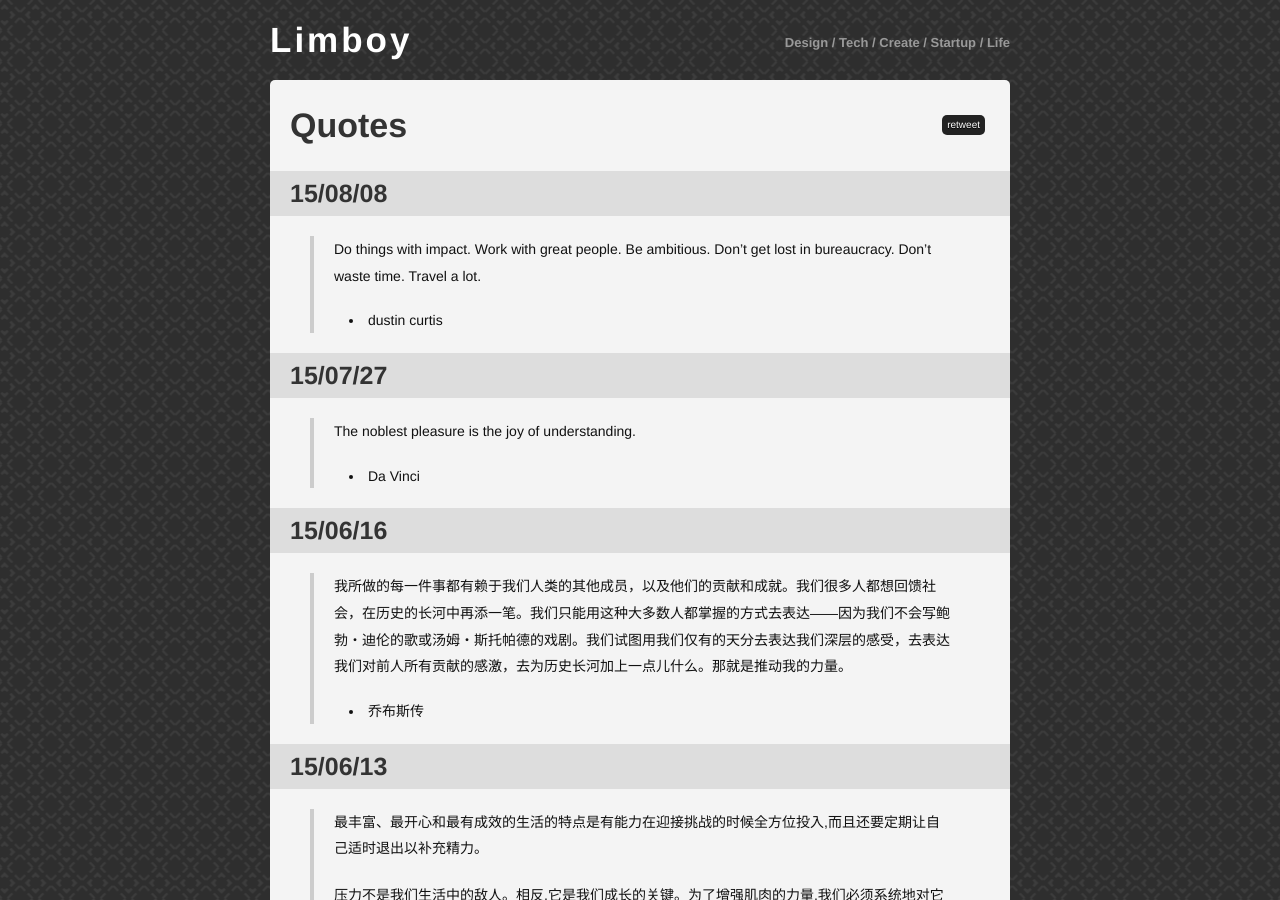
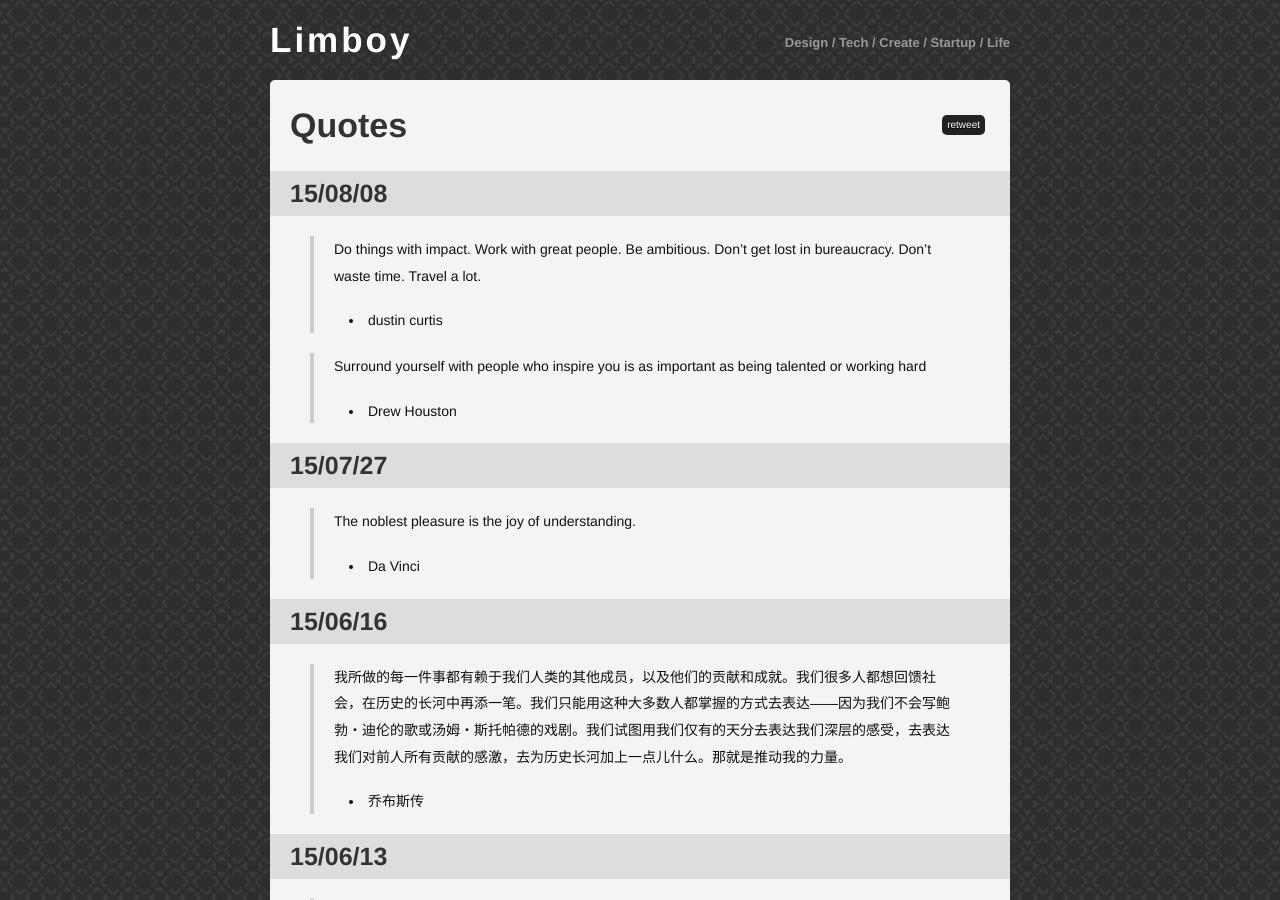
Before and after one commit to limboy/lzyy.github.com, a Jekyll site: the page built from quotes.md, in a window 1280 px wide and 900 px high. Built offline with Jekyll 4.4.1, drawn with Linux system fonts in a browser that asks for light colours; Markdown is read by kramdown in place of the engine named in the settings; comment, search, counter and statistics services are not loaded.

Commit message:
Add a quote

```diff
--- a/quotes.md
+++ b/quotes.md
@@ -7,6 +7,12 @@ title: Quotes
 > Do things with impact. Work with great people. Be ambitious. Don't get lost in bureaucracy. Don't waste time. Travel a lot.
 >
 > - dustin curtis
+
+[]()
+
+> Surround yourself with people who inspire you is as important as being talented or working hard
+>
+> - Drew Houston
 
 ### 15/07/27
 > The noblest pleasure is the joy of understanding.
```
